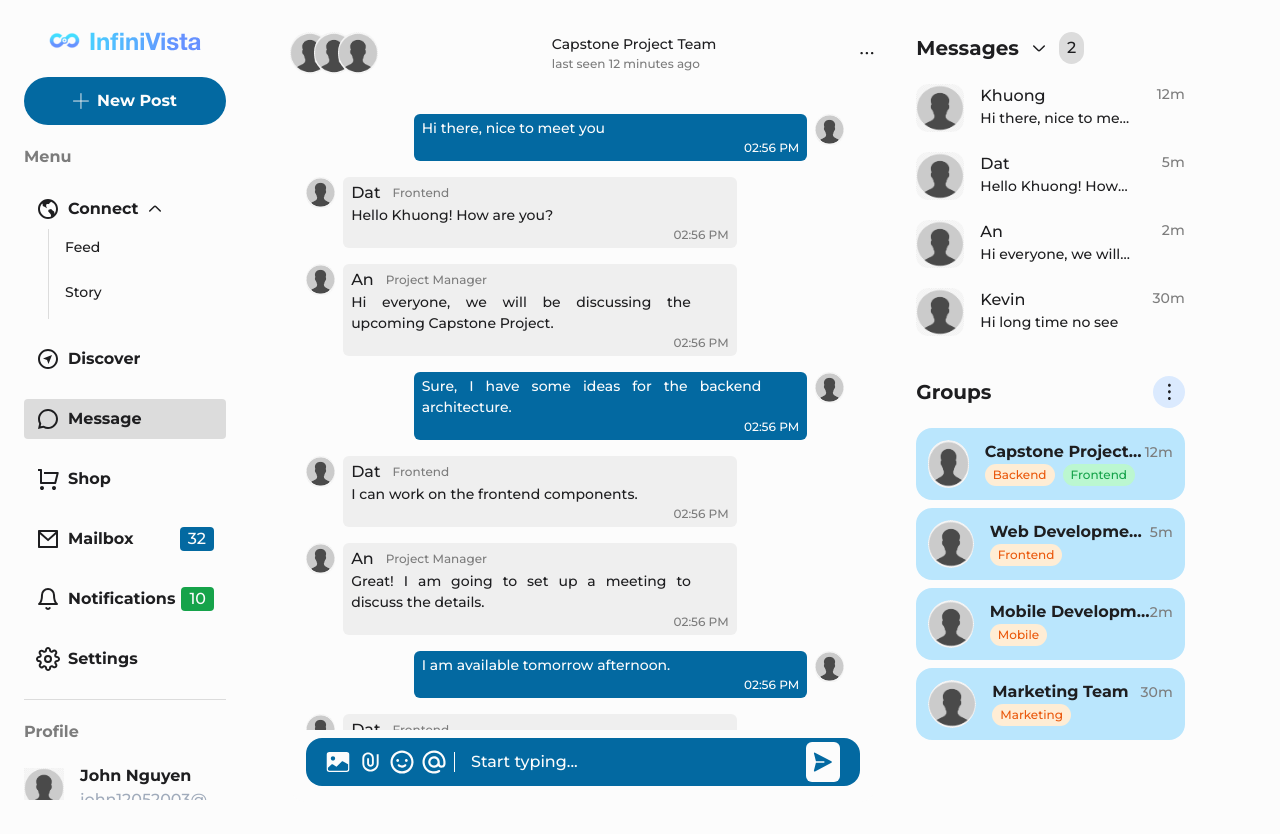
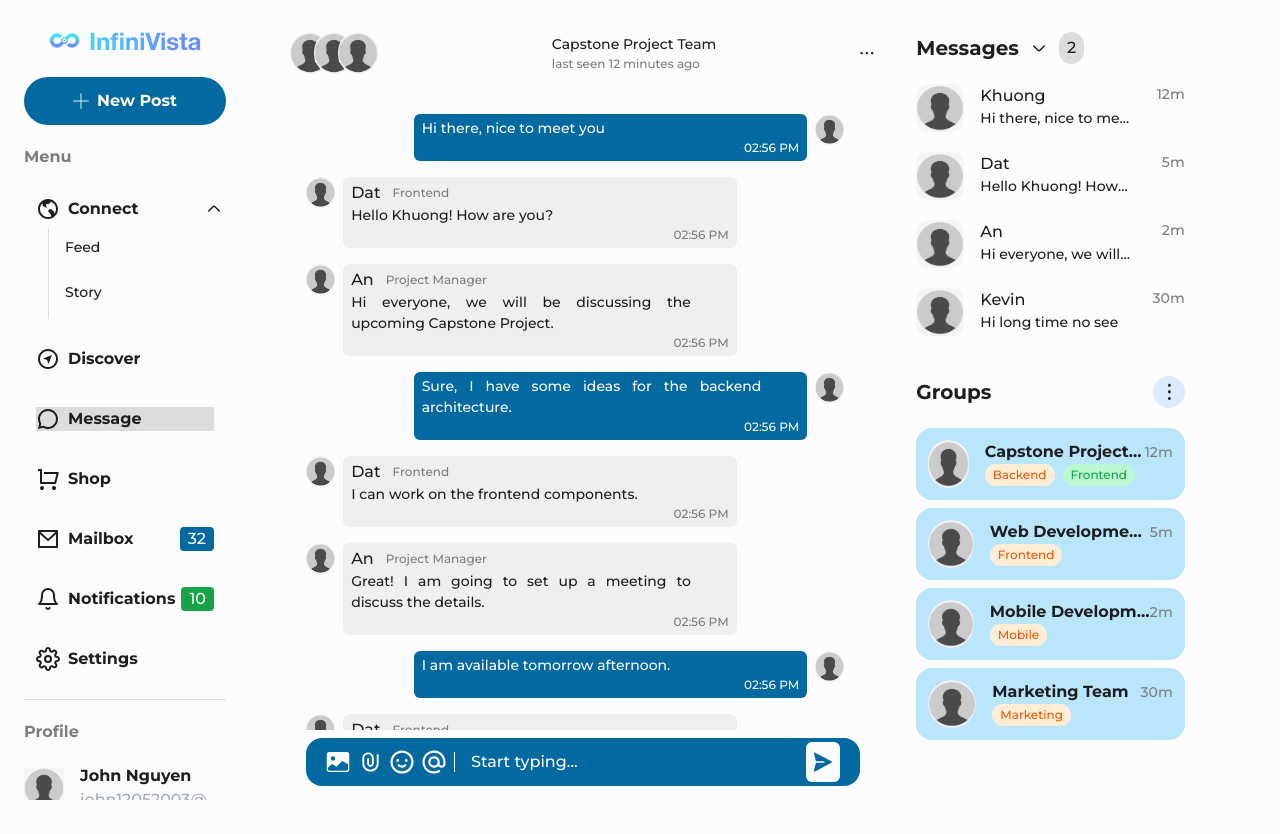
Before and after one commit to hoangan-03/infinivista, a Next.js app: page /communication in a window 1280 px wide. Built offline with nearby package versions, Linux system fonts and the light colour scheme.

Commit message:
Fix sidebar p2

```diff
--- a/app/(main)/layout.tsx
+++ b/app/(main)/layout.tsx
@@ -1,4 +1,4 @@
-import {Sidebar} from '@/components/commons/sidebar';
+import Sidebar from '@/components/commons/sidebar';
 
 export default function MainAppLayout({children}: {children: React.ReactNode}) {
     return (
--- a/components/commons/LogoName.tsx
+++ b/components/commons/LogoName.tsx
@@ -2,7 +2,7 @@ import React from 'react';
 import Image from 'next/image';
 import logo from '@/public/assets/images/logo_transparent.png';
 
-import { cn } from '@/lib/utils';
+import {cn} from '@/lib/utils';
 
 type LogoNameProps = {
     fontSize?: string; // string like '1.75rem' to set the height of the container div
@@ -14,7 +14,7 @@ const LogoName: React.FC<LogoNameProps> = ({fontSize = '1.75rem', color = 'text-
     return (
         <div className='flex items-center' style={{height: fontSize}}>
             <div className='h-full scale-125'>
-                <Image src={logo} alt='App logo' className='w-full h-full' />
+                <Image src={logo} alt='App logo' className='h-full w-full' />
             </div>
             <div className='aspect-[1/2] h-full' />
             <div className={cn(color, className, 'font-bold')} style={{fontSize: fontSize}}>
--- a/components/commons/sidebar/SidebarElement.tsx
+++ b/components/commons/sidebar/SidebarElement.tsx
@@ -7,40 +7,73 @@ interface SidebarElementProps {
     name: string;
     iconName: IconProps['name'];
     selected?: boolean;
-    withIcon?: boolean;
+    withNumericalData?: boolean;
+    numericalData?: number;
+    numericalDataClassName?: string;
+    sidebarExpanded: boolean;
     onClick?: () => void;
     className?: string;
     children?: React.ReactNode;
 }
 
-export const SidebarElement: React.FC<SidebarElementProps> = ({
+const SidebarElement: React.FC<SidebarElementProps> = ({
     name,
     iconName,
     selected,
-    withIcon,
+    withNumericalData,
+    numericalData,
+    sidebarExpanded,
     onClick,
     className,
+    numericalDataClassName,
     children,
 }) => {
+    const [dropdownExpanded, setDropdownExpanded] = React.useState(true);
+
     return (
         <div className={cn('mb-5', className)}>
-            <button
-                className={cn(
-                    'flex w-full items-center gap-2 rounded-xs px-3 py-2 hover:bg-gray-100',
-                    selected && 'bg-gray-200'
-                )}
-                onClick={onClick}
-            >
-                <Icon name={iconName} width={24} height={24} className='text-black' />
-                <p className='font-bold text-black'>{name}</p>
-                {withIcon && (
-                    <span>
-                        <Icon name='CaretDown' width={16} height={16} className='rotate-180' />
+            <div className='relative rounded-xs px-3 py-2 hover:bg-gray-100'>
+                <button className={cn('flex w-full items-center gap-2', selected && 'bg-gray-200')} onClick={onClick}>
+                    <Icon name={iconName} width={24} height={24} className='text-black' />
+                    <span className='flex flex-grow items-center justify-between'>
+                        <div
+                            className={cn(
+                                'transition-opacity duration-500',
+                                sidebarExpanded ? 'opacity-100' : 'opacity-0'
+                            )}
+                        >
+                            <p className='font-bold text-black'>{name}</p>
+                        </div>
+
+                        {withNumericalData && (
+                            <p className={cn('rounded-xs px-2 text-white', numericalDataClassName)}>{numericalData}</p>
+                        )}
+                    </span>
+                </button>
+                {children && (
+                    <span
+                        className='absolute right-1 top-1/2 -translate-y-1/2 cursor-pointer'
+                        onClick={() => setDropdownExpanded(!dropdownExpanded)}
+                    >
+                        <Icon
+                            name='CaretDown'
+                            width={16}
+                            height={16}
+                            className={cn(
+                                'transition-transform duration-300 ease-in-out',
+                                dropdownExpanded && '-scale-y-100'
+                            )}
+                        />
                     </span>
                 )}
-            </button>
+            </div>
             {children && (
-                <div className='mb-5 flex pl-6'>
+                <div
+                    className={cn(
+                        'mb-5 flex overflow-hidden pl-6 transition-all duration-300 ease-in-out',
+                        dropdownExpanded ? 'max-h-[200px] opacity-100' : 'max-h-0 opacity-0'
+                    )}
+                >
                     <Separator orientation='vertical' className='h-[90px] bg-gray-200' />
                     <div className='flex w-full flex-col gap-2 pl-2'>{children}</div>
                 </div>
@@ -48,3 +81,5 @@ export const SidebarElement: React.FC<SidebarElementProps> = ({
         </div>
     );
 };
+
+export default SidebarElement;
--- /dev/null
+++ b/components/commons/sidebar/SidebarProfile.tsx
@@ -0,0 +1,37 @@
+import React from 'react';
+import Link from 'next/link';
+import Image, {StaticImageData} from 'next/image';
+import {cn} from '@/lib/utils';
+
+interface SidebarProfileProps {
+    href: string;
+    imgSrc: string | StaticImageData;
+    name: string;
+    email: string;
+    sidebarExpanded: boolean;
+    className?: string;
+}
+
+const SidebarProfile: React.FC<SidebarProfileProps> = ({href, imgSrc, name, email, sidebarExpanded, className}) => {
+    return (
+        <div className={cn('mb-5', className)}>
+            <Link href={href} className='flex items-center gap-4'>
+                <div className='relative h-10 w-10 rounded-full'>
+                    <Image
+                        src={imgSrc}
+                        alt='User Avatar'
+                        width={40}
+                        height={40}
+                        className='absolute inset-0 left-0 top-0 h-full w-full object-cover'
+                    />
+                </div>
+                <div className={cn('transition-opacity duration-500', sidebarExpanded ? 'opacity-100' : 'opacity-0')}>
+                    <p className='font-bold'>{name}</p>
+                    <p className='max-w-[140px] truncate text-[#A0ABBB]'>{email}</p>
+                </div>
+            </Link>
+        </div>
+    );
+};
+
+export default SidebarProfile;
--- a/components/commons/sidebar/SidebarSubElement.tsx
+++ b/components/commons/sidebar/SidebarSubElement.tsx
@@ -9,7 +9,7 @@ interface SidebarSubElementProps {
     className?: string;
 }
 
-export const SidebarSubElement: React.FC<SidebarSubElementProps> = ({name, href = '', selected, className}) => {
+const SidebarSubElement: React.FC<SidebarSubElementProps> = ({name, href = '', selected, className}) => {
     return (
         <div className={cn(className)}>
             <Link href={href}>
@@ -25,3 +25,5 @@ export const SidebarSubElement: React.FC<SidebarSubElementProps> = ({name, href
         </div>
     );
 };
+
+export default SidebarSubElement;
--- a/components/commons/sidebar/index.tsx
+++ b/components/commons/sidebar/index.tsx
@@ -7,11 +7,12 @@ import Logo from '@/assets/images/logo.svg';
 import placeholderImage from '@/assets/images/placeholder.png';
 import {Icon} from '@/components/commons';
 import {Separator} from '@/components/ui';
-import Link from 'next/link';
 import {usePathname, useRouter} from 'next/navigation';
 import {cn} from '@/lib/utils';
-import {SidebarElement} from './SidebarElement';
-import {SidebarSubElement} from './SidebarSubElement';
+
+import SidebarElement from './SidebarElement';
+import SidebarSubElement from './SidebarSubElement';
+import SidebarProfile from './SidebarProfile';
 
 const pageList = [
     {id: 1, pageName: 'Connect', pathname: 'connect', selected: false},
@@ -25,9 +26,9 @@ const pageList = [
     {id: 9, pageName: 'Settings', pathname: 'settings', selected: false},
 ];
 
-export const Sidebar: React.FC = () => {
+const Sidebar: React.FC = () => {
     const router = useRouter();
-    const [expanded, setExpanded] = React.useState(true);
+    const [sidebarExpanded, setSidebarExpanded] = React.useState(true);
 
     const currentURL = usePathname();
     const updatedPageList = pageList.map((page) => {
@@ -50,7 +51,13 @@ export const Sidebar: React.FC = () => {
     });
 
     return (
-        <div id='sidebar-wrapper' className={cn('transition-all duration-500', expanded ? 'w-[250px]' : 'w-[80px]')}>
+        <div
+            id='sidebar-wrapper'
+            className={cn(
+                'h-full overflow-hidden transition-all duration-500',
+                sidebarExpanded ? 'w-[250px]' : 'w-[80px]'
+            )}
+        >
             <div className='shadow-sidebar custom-scrollbar-hidden fixed left-0 top-0 z-50 h-screen overflow-auto p-6'>
                 <div className='relative mb-5 h-[33px] w-[202px]'>
                     <Logo />
@@ -66,7 +73,12 @@ export const Sidebar: React.FC = () => {
                 <div>
                     <p className='mb-5 font-bold text-gray-500'>Menu</p>
                     <div className='mb-5'>
-                        <SidebarElement name='Connect' iconName='Globe' selected={updatedPageList[0].selected} withIcon>
+                        <SidebarElement
+                            name='Connect'
+                            iconName='Globe'
+                            selected={updatedPageList[0].selected}
+                            sidebarExpanded={sidebarExpanded}
+                        >
                             <SidebarSubElement
                                 name='Feed'
                                 href='/connect/feed'
@@ -82,91 +94,78 @@ export const Sidebar: React.FC = () => {
                             name='Discover'
                             iconName='Navigation'
                             selected={updatedPageList[3].selected}
+                            sidebarExpanded={sidebarExpanded}
                             onClick={() => router.push('/discover')}
                         />
                         <SidebarElement
                             name='Message'
                             iconName='Chat'
                             selected={updatedPageList[4].selected}
+                            sidebarExpanded={sidebarExpanded}
                             onClick={() => router.push('/communication')}
                         />
                         <SidebarElement
                             name='Shop'
                             iconName='ShopCart'
                             selected={updatedPageList[5].selected}
+                            sidebarExpanded={sidebarExpanded}
                             onClick={() => router.push('/shop')}
                         />
-                        <div className='mb-5'>
-                            <button
-                                className={cn(
-                                    'flex w-full items-center gap-2 rounded-xs px-3 py-2 hover:bg-gray-100',
-                                    updatedPageList[6].selected && 'bg-gray-200'
-                                )}
-                            >
-                                <Icon name='Mail' width={24} height={24} className='text-black' />
-                                <span className='flex flex-grow items-center justify-between'>
-                                    <p className='font-bold text-black'>Mailbox</p>
-                                    <p className='rounded-xs bg-primary px-2 text-white'>32</p>
-                                </span>
-                            </button>
-                        </div>
-                        <div className='mb-5'>
-                            <button
-                                className={cn(
-                                    'flex w-full items-center gap-2 rounded-xs px-3 py-2 hover:bg-gray-100',
-                                    updatedPageList[7].selected && 'bg-gray-200'
-                                )}
-                            >
-                                <Icon name='NotificationBell' width={24} height={24} className='text-black' />
-                                <span className='flex flex-grow items-center justify-between'>
-                                    <p className='font-bold text-black'>Notifications</p>
-                                    <p className='rounded-xs bg-green-600 px-2 text-white'>10</p>
-                                </span>
-                            </button>
-                        </div>
+                        <SidebarElement
+                            name='Mailbox'
+                            iconName='Mail'
+                            selected={updatedPageList[6].selected}
+                            withNumericalData
+                            numericalData={32}
+                            sidebarExpanded={sidebarExpanded}
+                            numericalDataClassName='bg-primary'
+                        />
+                        <SidebarElement
+                            name='Notifications'
+                            iconName='NotificationBell'
+                            selected={updatedPageList[7].selected}
+                            withNumericalData
+                            numericalData={10}
+                            sidebarExpanded={sidebarExpanded}
+                            numericalDataClassName='bg-green-600'
+                        />
                         <SidebarElement
                             name='Settings'
                             iconName='SettingsGear'
                             selected={updatedPageList[8].selected}
+                            sidebarExpanded={sidebarExpanded}
                             onClick={() => router.push('/settings')}
                         />
                         <Separator className='bg-gray-200' />
                     </div>
                     <div className='mb-5'>
                         <p className='mb-5 font-bold text-gray-500'>Profile</p>
-                        <div className='mb-5 flex items-center gap-4'>
-                            <div className='relative h-10 w-10 rounded-full'>
-                                <Image
-                                    src={placeholderImage}
-                                    alt='User Avatar'
-                                    width={40}
-                                    height={40}
-                                    className='absolute inset-0 left-0 top-0 h-full w-full object-cover'
-                                />
-                            </div>
-                            <Link href='/profile'>
-                                <div>
-                                    <p className='font-bold'>John Nguyen</p>
-                                    <p className='max-w-[140px] truncate text-[#A0ABBB]'>john12052003@gmail.com</p>
-                                </div>
-                            </Link>
-                        </div>
+                        <SidebarProfile
+                            href='/profile'
+                            imgSrc={placeholderImage}
+                            name='John Nguyen'
+                            email='john12052003@gmail.com'
+                            sidebarExpanded={sidebarExpanded}
+                        />
                         <SidebarElement
                             name='Switch Account'
                             iconName='LeftRight'
+                            sidebarExpanded={sidebarExpanded}
                             onClick={() => console.log('Switching account...')}
                         />
                         <SidebarElement
                             name='Log Out'
                             iconName='Logout'
+                            sidebarExpanded={sidebarExpanded}
                             onClick={() => console.log('Logging out...')}
                         />
                         <Separator className='bg-gray-200' />
                     </div>
                     <SidebarElement
-                        name={expanded ? 'Collapse' : 'Expand'}
+                        name={sidebarExpanded ? 'Collapse' : 'Expand'}
                         iconName='ZoomOut'
-                        onClick={() => setExpanded(!expanded)}
+                        sidebarExpanded={sidebarExpanded}
+                        onClick={() => setSidebarExpanded(!sidebarExpanded)}
                         className='mb-0'
                     />
                 </div>
@@ -174,3 +173,5 @@ export const Sidebar: React.FC = () => {
         </div>
     );
 };
+
+export default Sidebar;
--- a/slices/userSlice.ts
+++ b/slices/userSlice.ts
@@ -1,14 +1,14 @@
 import {createSlice, PayloadAction} from '@reduxjs/toolkit';
 
 export interface UserState {
-    displayName: string;
+    name: string;
     email: string;
     phone: string;
     profilePic: string;
 }
 
 const initialState: UserState = {
-    displayName: '',
+    name: '',
     email: '',
     phone: '',
     profilePic: '',
@@ -19,7 +19,7 @@ const userSlice = createSlice({
     initialState,
     reducers: {
         setUser: (state, action: PayloadAction<UserState>) => {
-            state.displayName = action.payload.displayName;
+            state.name = action.payload.name;
             state.email = action.payload.email;
             state.phone = action.payload.phone;
             state.profilePic = action.payload.profilePic;
```
